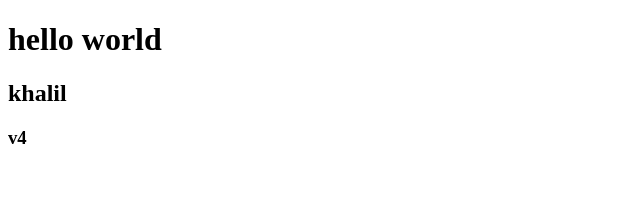
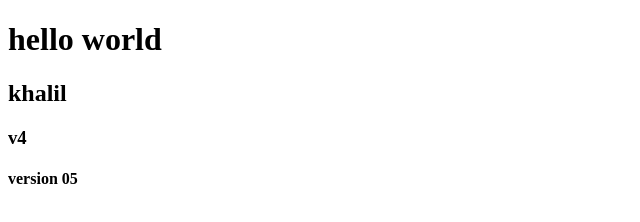
Before and after one commit to khaleel1917/myrepo, a plain HTML site: page index.html in a window 1280 px wide. Shown: the full height of the page, 0-640 px from the left. Drawn offline with Linux system fonts and the light colour scheme.

Commit message:
version 5

```diff
--- a/index.html
+++ b/index.html
@@ -9,5 +9,6 @@
     <h1>hello world</h1>
     <h2>khalil</h2>
     <h3>v4</h3>
+    <h4>version 05</h4>
 </body>
 </html>
```
